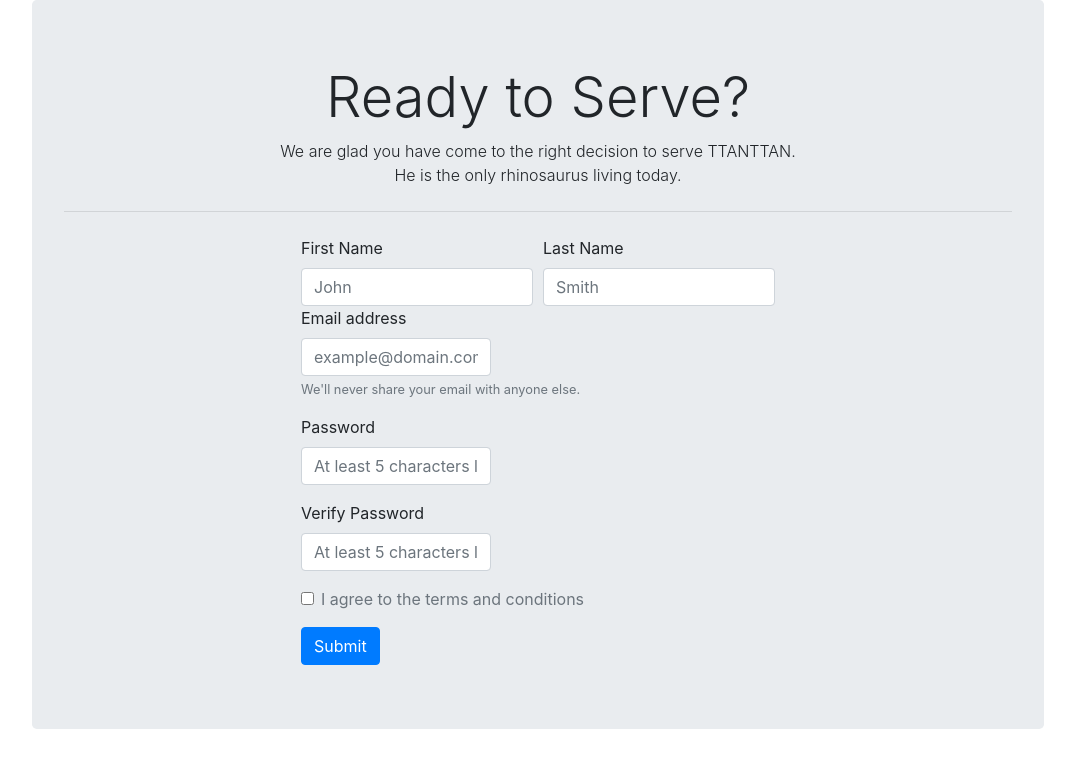
After one commit to lambrosopos/udemy_django_project, a Django app: page /serve/ in a window 1280 px wide. The commit adds this page. Shown: the top 768 px of the page, without its empty margins (102-1177 px from the left). Run offline with Django 3.2, Linux system fonts and the light colour scheme; some libraries are stand-ins or nearby versions.

Commit message:
added serve.html

```diff
--- a/djangoPractice/simpleForm/urls.py
+++ b/djangoPractice/simpleForm/urls.py
@@ -3,5 +3,5 @@ from . import views
 
 urlpatterns = [
     path('', views.index, name="index"),
-    path('login/', views.login_form, name="login_form")
+    path('serve/', views.login_form, name="login_form")
 ]
--- a/djangoPractice/simpleForm/views.py
+++ b/djangoPractice/simpleForm/views.py
@@ -7,4 +7,4 @@ def index(request):
 
 
 def login_form(request):
-    pass
+    return render(request, "simpleForm/serve.html")
--- /dev/null
+++ b/djangoPractice/static/index/css/serve.css
@@ -0,0 +1,27 @@
+#exampleInputEmail1 {
+    width: 40%;
+}
+
+#exampleInputPassword1 {
+    width: 40%;
+}
+
+
+
+#formGroupExampleInput {
+    width: 100%;
+}
+
+.container {
+    padding-left: 5%;
+    padding-right: 5%;
+}
+
+.welcome-message {
+    text-align: center;
+}
+
+.serve-form {
+    padding-left: 25%;
+    padding-right: 25%;
+}
--- a/djangoPractice/templates/simpleForm/index.html
+++ b/djangoPractice/templates/simpleForm/index.html
@@ -58,7 +58,7 @@
             <p class="lead">If you simply wish to serve TTANTTAN for the rest of your life and do nothing else, please submit the following forms</p>
             <hr class="my-4">
             <div class="serveButton">
-                <a class="btn btn-primary btn-lg" href="#" role="button">Serve Now</a>
+                <a class="btn btn-primary btn-lg" href="/serve/" role="button">Serve Now</a>
             </div>
             <div class="text-center font-weight-light font-italic">
                 <p>It will be a great pleasure to serve TTANTTAN together</p>
@@ -66,7 +66,6 @@
           </div>
 
     </div>
-
 </body>
 <script src="https://code.jquery.com/jquery-3.4.1.slim.min.js" integrity="sha384-J6qa4849blE2+poT4WnyKhv5vZF5SrPo0iEjwBvKU7imGFAV0wwj1yYfoRSJoZ+n" crossorigin="anonymous"></script>
 <script src="https://cdn.jsdelivr.net/npm/popper.js@1.16.0/dist/umd/popper.min.js" integrity="sha384-Q6E9RHvbIyZFJoft+2mJbHaEWldlvI9IOYy5n3zV9zzTtmI3UksdQRVvoxMfooAo" crossorigin="anonymous"></script>
--- /dev/null
+++ b/djangoPractice/templates/simpleForm/serve.html
@@ -0,0 +1,61 @@
+<!DOCTYPE html>
+{% load staticfiles %}
+<html lang="en">
+<head>
+    <meta charset="UTF-8">
+    <meta name="viewport" content="width=device-width, initial-scale=1.0">
+    <meta http-equiv="X-UA-Compatible" content="ie=edge">
+    <title>Serve TTANTTAN</title>
+    <link rel="stylesheet" href="https://stackpath.bootstrapcdn.com/bootstrap/4.4.1/css/bootstrap.min.css" integrity="sha384-Vkoo8x4CGsO3+Hhxv8T/Q5PaXtkKtu6ug5TOeNV6gBiFeWPGFN9MuhOf23Q9Ifjh" crossorigin="anonymous">
+    <link rel="stylesheet" href="{% static "index/css/serve.css" %}">
+</head>
+<body>
+    <div class="container">
+        <div class="jumbotron">
+            <div class="welcome-message">
+                <h1 class="display-4">Ready to Serve?</h1>
+                <p class="font-weight-light">We are glad you have come to the right decision to serve TTANTTAN.
+                <br>
+                He is the only rhinosaurus living today.</p>
+                <hr class="my-4">
+            </div>
+
+          <div class="serve-form">
+              <form>
+                <div class="form-row">
+                    <div class="col">
+                        <label for="formGroupExampleInput">First Name</label>
+                        <input type="text" class="form-control" id="formGroupExampleInput" placeholder="John">
+                    </div>
+                    <div class="col">
+                        <label for="formGroupExampleInput">Last Name</label>
+                        <input type="text" class="form-control" id="formGroupExampleInput" placeholder="Smith">
+                    </div>
+                </div>
+            <div class="form-group">
+              <label for="exampleInputEmail1">Email address</label>
+              <input type="email" class="form-control" id="exampleInputEmail1" aria-describedby="emailHelp" placeholder="example@domain.com">
+              <small id="emailHelp" class="form-text text-muted">We'll never share your email with anyone else.</small>
+            </div>
+            <div class="form-group">
+              <label for="exampleInputPassword1">Password</label>
+              <input type="password" class="form-control" id="exampleInputPassword1" placeholder="At least 5 characters long">
+            </div>
+            <div class="form-group">
+                <label for="exampleInputPassword1">Verify Password</label>
+                <input type="password" class="form-control" id="exampleInputPassword1" placeholder="At least 5 characters long">
+              </div>
+            <div class="form-group form-check">
+              <input type="checkbox" class="form-check-input" id="exampleCheck1">
+              <label class="form-check-label text-muted" for="exampleCheck1">I agree to the terms and conditions</label>
+            </div>
+            <button type="submit" class="btn btn-primary">Submit</button>
+          </form>
+        </div>
+        </div>
+    </div>
+</body>
+<script src="https://code.jquery.com/jquery-3.4.1.slim.min.js" integrity="sha384-J6qa4849blE2+poT4WnyKhv5vZF5SrPo0iEjwBvKU7imGFAV0wwj1yYfoRSJoZ+n" crossorigin="anonymous"></script>
+<script src="https://cdn.jsdelivr.net/npm/popper.js@1.16.0/dist/umd/popper.min.js" integrity="sha384-Q6E9RHvbIyZFJoft+2mJbHaEWldlvI9IOYy5n3zV9zzTtmI3UksdQRVvoxMfooAo" crossorigin="anonymous"></script>
+<script src="https://stackpath.bootstrapcdn.com/bootstrap/4.4.1/js/bootstrap.min.js" integrity="sha384-wfSDF2E50Y2D1uUdj0O3uMBJnjuUD4Ih7YwaYd1iqfktj0Uod8GCExl3Og8ifwB6" crossorigin="anonymous"></script>
+</html>
```
